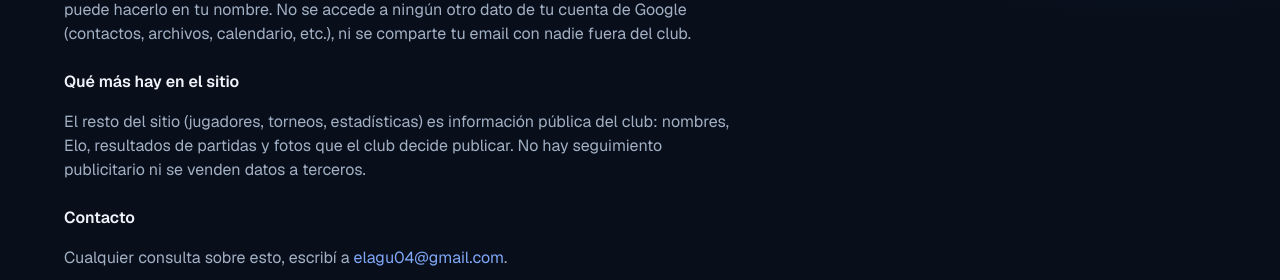
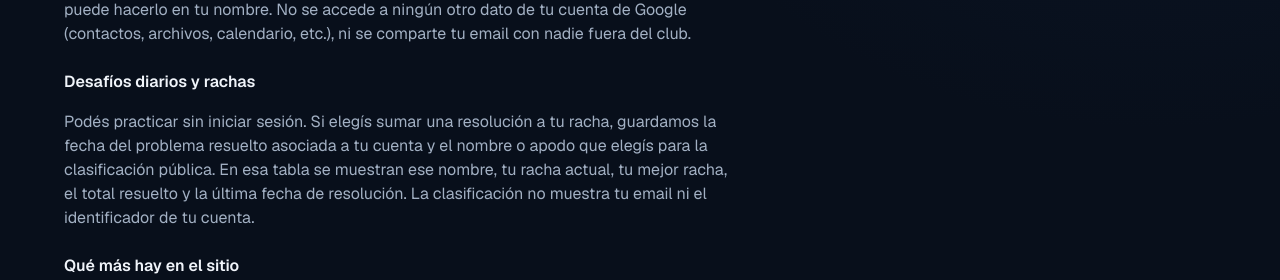
Before and after one commit to elagu04-web/atlantida-ajedrez, a Next.js app: page /privacidad in a window 1280 px wide. Shown: the part 355-635 px from the top of the page. Built offline with nearby package versions, Linux system fonts and the light colour scheme; no server answers; the database is empty.

Commit message:
Explicar la participacion publica en las rachas diarias

```diff
--- a/app/privacidad/page.tsx
+++ b/app/privacidad/page.tsx
@@ -14,6 +14,15 @@ export default function PrivacidadPage() {
         únicamente para que puedas anotarte o sacarte de un torneo vos mismo — nadie más puede
         hacerlo en tu nombre. No se accede a ningún otro dato de tu cuenta de Google (contactos,
         archivos, calendario, etc.), ni se comparte tu email con nadie fuera del club.
+      </p>
+
+      <h2 className="mt-2 font-semibold">Desafíos diarios y rachas</h2>
+      <p className="text-zinc-400">
+        Podés practicar sin iniciar sesión. Si elegís sumar una resolución a tu racha,
+        guardamos la fecha del problema resuelto asociada a tu cuenta y el nombre o apodo
+        que elegís para la clasificación pública. En esa tabla se muestran ese nombre,
+        tu racha actual, tu mejor racha, el total resuelto y la última fecha de resolución.
+        La clasificación no muestra tu email ni el identificador de tu cuenta.
       </p>
 
       <h2 className="mt-2 font-semibold">Qué más hay en el sitio</h2>
```
